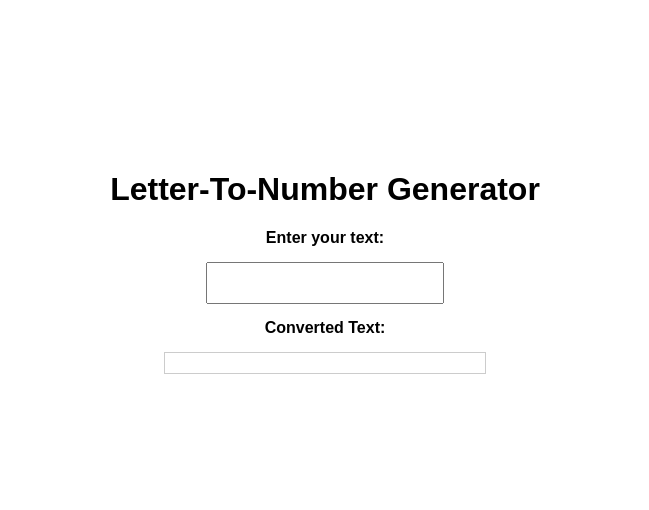
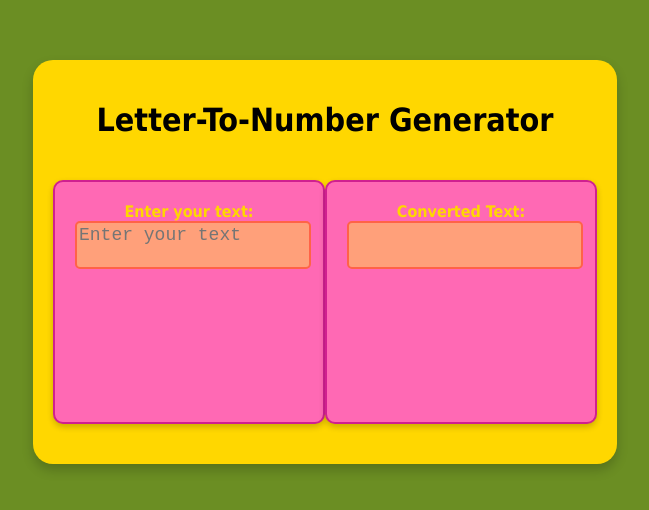
Before and after one commit to i-am-schida/project-LetterToNumberGenerator, a plain HTML site: page index.html in a window 1280 px wide. Shown: the part 138-648 px from the top of the page, without its empty margins (315-964 px from the left). Drawn offline with Linux system fonts and the light colour scheme.

Commit message:
teemo themed css
also, text area expands downwards and increases box height as it requires more space.

```diff
--- a/index.html
+++ b/index.html
@@ -9,12 +9,14 @@
 <body>
   <main>
     <h1>Letter-To-Number Generator</h1>
-    <div>
-      <label for="inputText">Enter your text:</label>
-      <input type="text" id="inputText" oninput="convertText()">
-      <p>Converted Text:</p>
-      <div class="output-box">
-        <span id="outputText"></span>
+    <div class="input-container">
+      <div class="box">
+        <label for="inputText">Enter your text:</label>
+        <textarea id="inputText" oninput="adjustHeight('inputText'); convertText()" placeholder="Enter your text"></textarea>
+      </div>
+      <div class="box">
+        <p>Converted Text:</p>
+        <textarea id="outputText" class="output-box" readonly disabled></textarea>
       </div>
     </div>
   </main>
--- a/script.js
+++ b/script.js
@@ -1,3 +1,9 @@
+function adjustHeight(elementId) {
+  const element = document.getElementById(elementId);
+  element.style.height = "auto"; // Reset the height
+  element.style.height = element.scrollHeight + "px"; // Set the height to the scroll height
+}
+
 function convertText() {
   const inputText = document.getElementById("inputText").value;
   const outputText = document.getElementById("outputText");
@@ -26,8 +32,10 @@ function convertText() {
       }
     }).replace(/B/g, '8'); // Convert all uppercase 'B' to '8'
 
-      outputText.textContent = convertedText;
+    outputText.value = convertedText; // Set the value for textarea
+    adjustHeight('outputText'); // Update the output textarea's height
   } else {
-      outputText.textContent = "";
+    outputText.value = "";
+    adjustHeight('outputText'); // Update the output textarea's height when it's empty
   }
 }
--- a/styles.css
+++ b/styles.css
@@ -1,6 +1,6 @@
-/* Universal */
 body {
-  font-family: Arial, sans-serif;
+  background-color: #6B8E23;
+  font-family: 'Tahoma', sans-serif;
   text-align: center;
   display: flex;
   justify-content: center;
@@ -9,35 +9,56 @@ body {
   margin: 0;
 }
 
-/* Main */
-.container {
+main {
+  display: flex;
+  flex-direction: column;
+  align-items: center;
+  background-color: #FFD700;
+  border-radius: 20px;
+  padding: 20px;
+  box-shadow: 0 6px 12px rgba(0, 0, 0, 0.2);
+}
+
+.input-container {
+  max-width: 800px;
   margin: 20px auto;
-  max-width: 400px;
-  text-align: left;
+  display: flex;
+  justify-content: space-between;
+  align-items: flex-start;
+}
+
+.box {
+  background-color: #FF69B4;
+  border: 2px solid #D02090;
+  border-radius: 10px;
+  padding: 20px;
+  width: 50%;
+  min-height: 200px;
+  display: flex;
+  flex-direction: column;
+  box-shadow: 0 3px 6px rgba(0, 0, 0, 0.2);
 }
 
 label {
   display: block;
   font-weight: bold;
-  margin-bottom: 15px;
+  color: #FFD700;
 }
 
-input[type="text"] {
-  width: 50%;
-  padding: 10px;
-  font-size: 16px;
+textarea {
+  width: 100%;
+  font-size: 18px;
+  resize: none;
+  overflow: hidden;
+  max-height: 100%;
+  border: 2px solid #FF6347;
+  border-radius: 5px;
+  background-color: #FFA07A;
+  color: #8B0000;
 }
 
 p {
-  margin: 15px 0px;
   font-weight: bold;
+  color: #FFD700;
+  margin: 0;
 }
-
-.output-box {
-  max-width: 300px; /* Adjust the maximum width as needed */
-  overflow: auto;  /* Add horizontal scroll if text exceeds the width */
-  border: 1px solid #ccc; /* Add a border for the box */
-  padding: 10px; /* Add some padding for spacing */
-  white-space: nowrap; /* Prevent line breaks in the output */
-  margin: 0 auto; /* Center the .output-box */
-}
```
Lines whose indentation alone changed are shown as unchanged.
